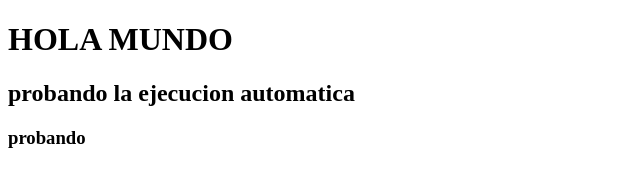
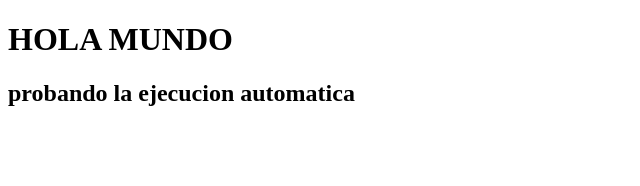
Before and after one commit to franyober/prueba, a plain HTML site: page index.html in a window 1280 px wide. Shown: the whole page, without its empty margins (0-640 px from the left). Drawn offline with Linux system fonts and the light colour scheme.

Commit message:
prueba ejecución automatica

```diff
--- a/index.html
+++ b/index.html
@@ -8,6 +8,5 @@
 <body>
     <h1>HOLA MUNDO</h1>
     <h2>probando la ejecucion automatica</h2>
-    <h3>probando</h3>
 </body>
 </html>
```
